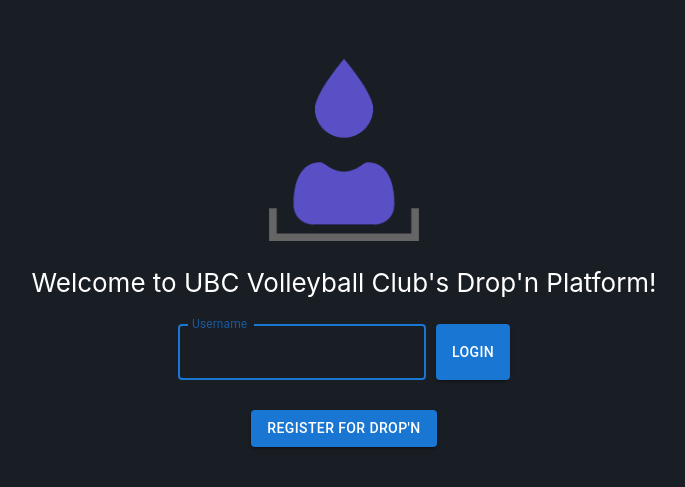
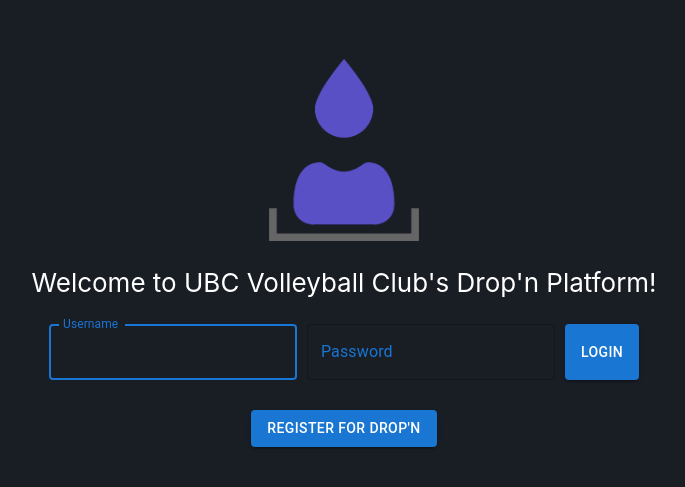
Before and after one commit to Kyleetd/Drop-N, a React (Create React App) app in the folder ui/: page / in a window 1280 px wide. Shown: the part 147-634 px from the top of the page, without its empty margins (296-981 px from the left). Built offline with nearby package versions, Linux system fonts and the light colour scheme.

Commit message:
implement password field

```diff
--- a/ui/src/App.tsx
+++ b/ui/src/App.tsx
@@ -7,6 +7,7 @@
 function App() {
   // State to store user input
   const [username, setUsername] = useState('');
+  const [password, setPassword] = useState('');
 
   // Handler for when the user submits the form
   const handleLogin = (event: React.FormEvent<HTMLFormElement>) => {
@@ -32,13 +33,24 @@
               onChange={(e) => setUsername(e.target.value)}
               autoFocus={true}
               InputLabelProps={{
-                style: { color: '#185a9e' },
+                style: { color: '#1976d2' },
               }}
               InputProps={{
-                style: { color: 'white' }, // Customize text color
+                style: { color: 'white' },
               }}
-
-
+            />
+            <TextField
+              label="Password"
+              variant="outlined"
+              value={password}
+              onChange={(e) => setPassword(e.target.value)}
+              type="password"
+              InputLabelProps={{
+                style: { color: '#1976d2' },
+              }}
+              InputProps={{
+                style: { color: 'white' },
+              }}
             />
             <Button
               type="submit"
```
Also changed, not shown: 1 other file (tests, documents, lock files or other folders).
